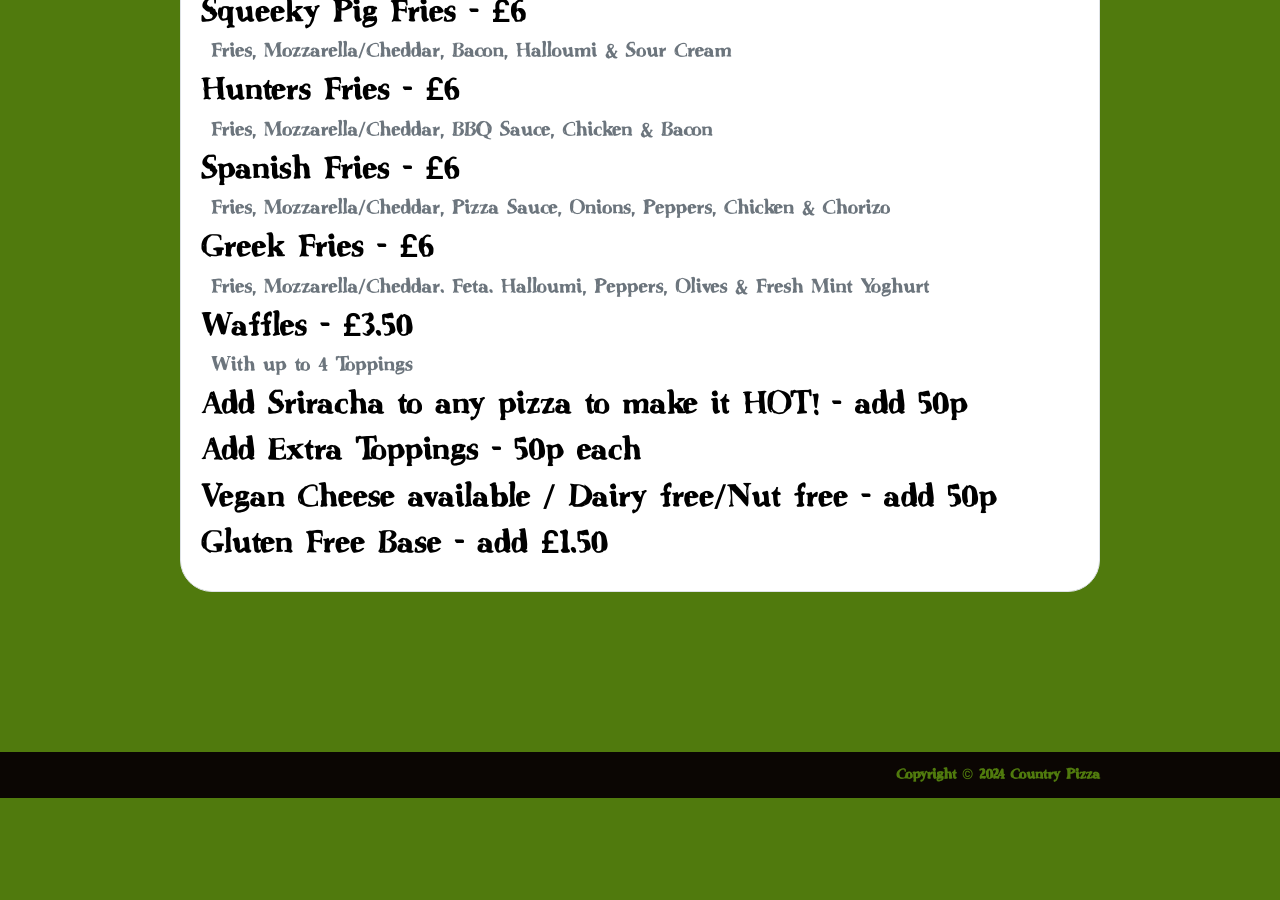
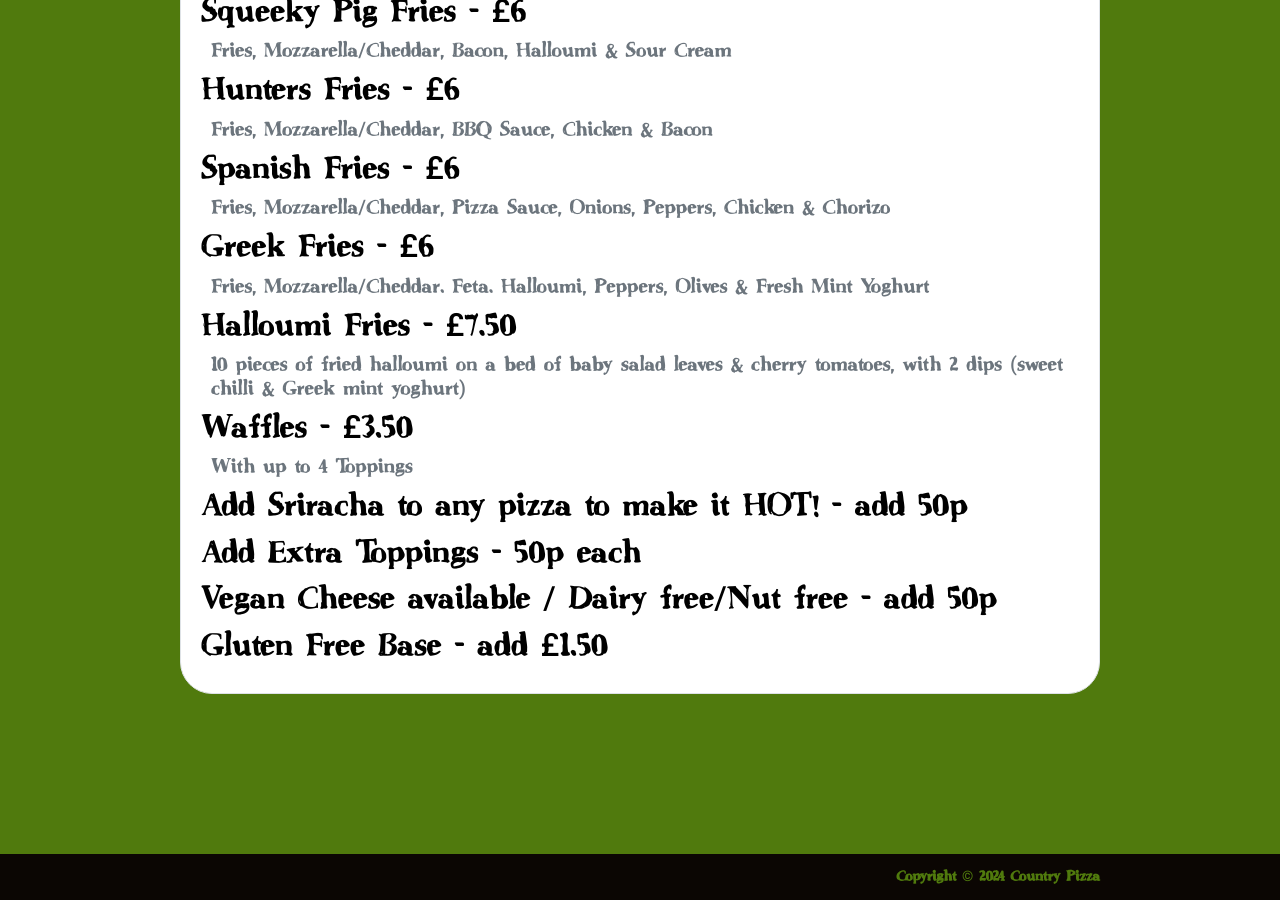
Before and after one commit to Blueberry-Click/countrypizza.uk, a Jekyll site: the page built from menu/index.html, in a window 1280 px wide and 900 px high, scrolled down 1668 px. Built offline with Jekyll 4.4.1, drawn with Linux system fonts in a browser that asks for light colours; before the commit the page ends 2466 px from its top, so only the background shows below that.

Commit message:
Update menu.

```diff
--- a/menu/index.html
+++ b/menu/index.html
@@ -74,11 +74,13 @@ title: Menu
             <h3 class="col-lg-12 mx-auto fs-5 text-muted">Fries, Mozzarella/Cheddar, BBQ Sauce, Chicken & Bacon</h3>
             <h2 class="text-body-emphasis">Spanish Fries - £6</h2>
             <h3 class="col-lg-12 mx-auto fs-5 text-muted">Fries, Mozzarella/Cheddar, Pizza Sauce, Onions, Peppers,
-              Chicken
-              & Chorizo</h3>
+              Chicken & Chorizo</h3>
             <h2 class="text-body-emphasis">Greek Fries - £6</h2>
             <h3 class="col-lg-12 mx-auto fs-5 text-muted">Fries, Mozzarella/Cheddar. Feta. Halloumi, Peppers, Olives &
               Fresh Mint Yoghurt</h3>
+            <h2 class="text-body-emphasis">Halloumi Fries - £7.50</h2>
+            <h3 class="col-lg-12 mx-auto fs-5 text-muted">10 pieces of fried halloumi on a bed of baby salad leaves &
+              cherry tomatoes, with 2 dips (sweet chilli & Greek mint yoghurt)</h3>
             <h2 class="text-body-emphasis">Waffles - £3.50</h2>
             <h3 class="col-lg-12 mx-auto fs-5 text-muted">With up to 4 Toppings</h3>
             <h2 class="text-body-emphasis">Add Sriracha to any pizza to make it HOT! - add 50p</h2>
```
